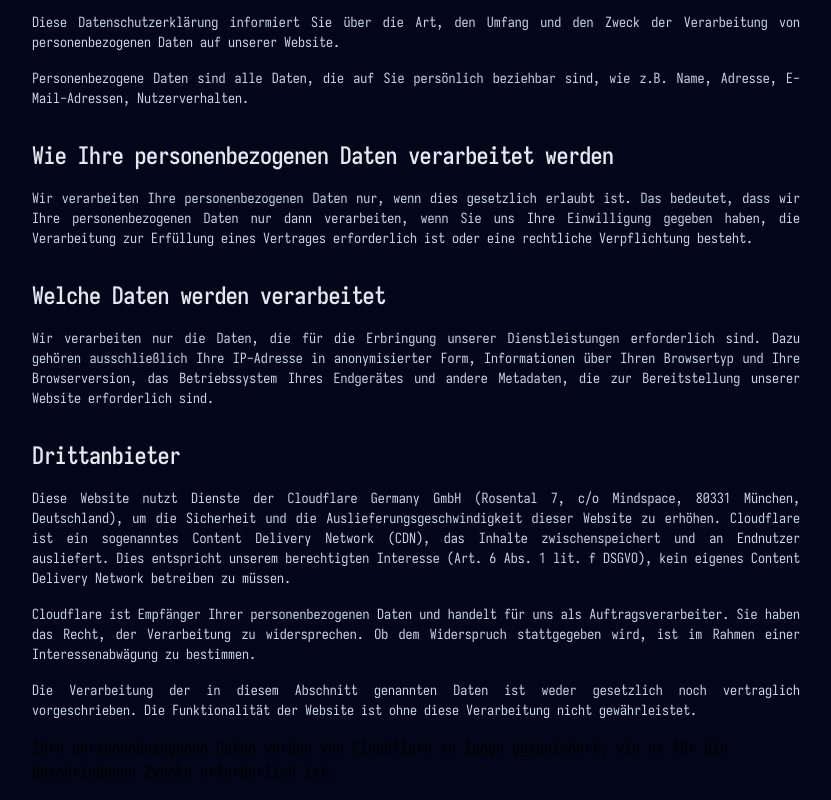
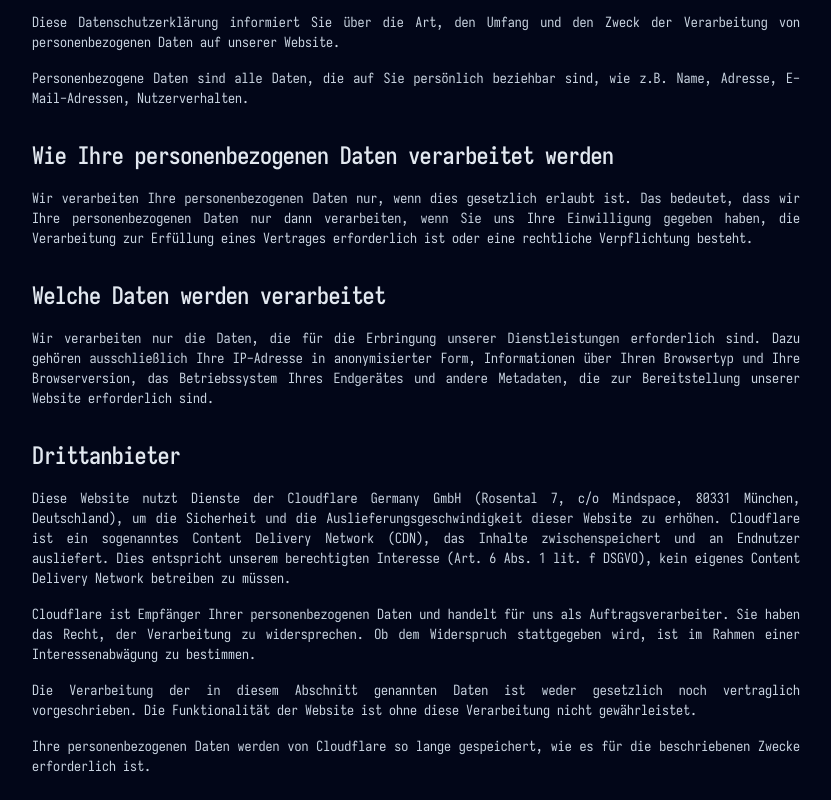
Before and after one commit to lheidem-edu/lheidem.net, a Next.js app: page /privacy in a window 1280 px wide. Shown: the part 209-1009 px from the top of the page, without its empty margins (224-1055 px from the left). Built offline with nearby package versions, Linux system fonts and the light colour scheme.

Commit message:
Fix text styling

```diff
--- a/src/app/privacy/page.tsx
+++ b/src/app/privacy/page.tsx
@@ -95,7 +95,7 @@ export default function PrivacyPolicy() {
                     Funktionalität der Website ist ohne diese Verarbeitung nicht
                     gewährleistet.
                 </p>
-                <p>
+                <p className="text-justify text-sm text-slate-300">
                     Ihre personenbezogenen Daten werden von Cloudflare so lange
                     gespeichert, wie es für die beschriebenen Zwecke
                     erforderlich ist.
```
